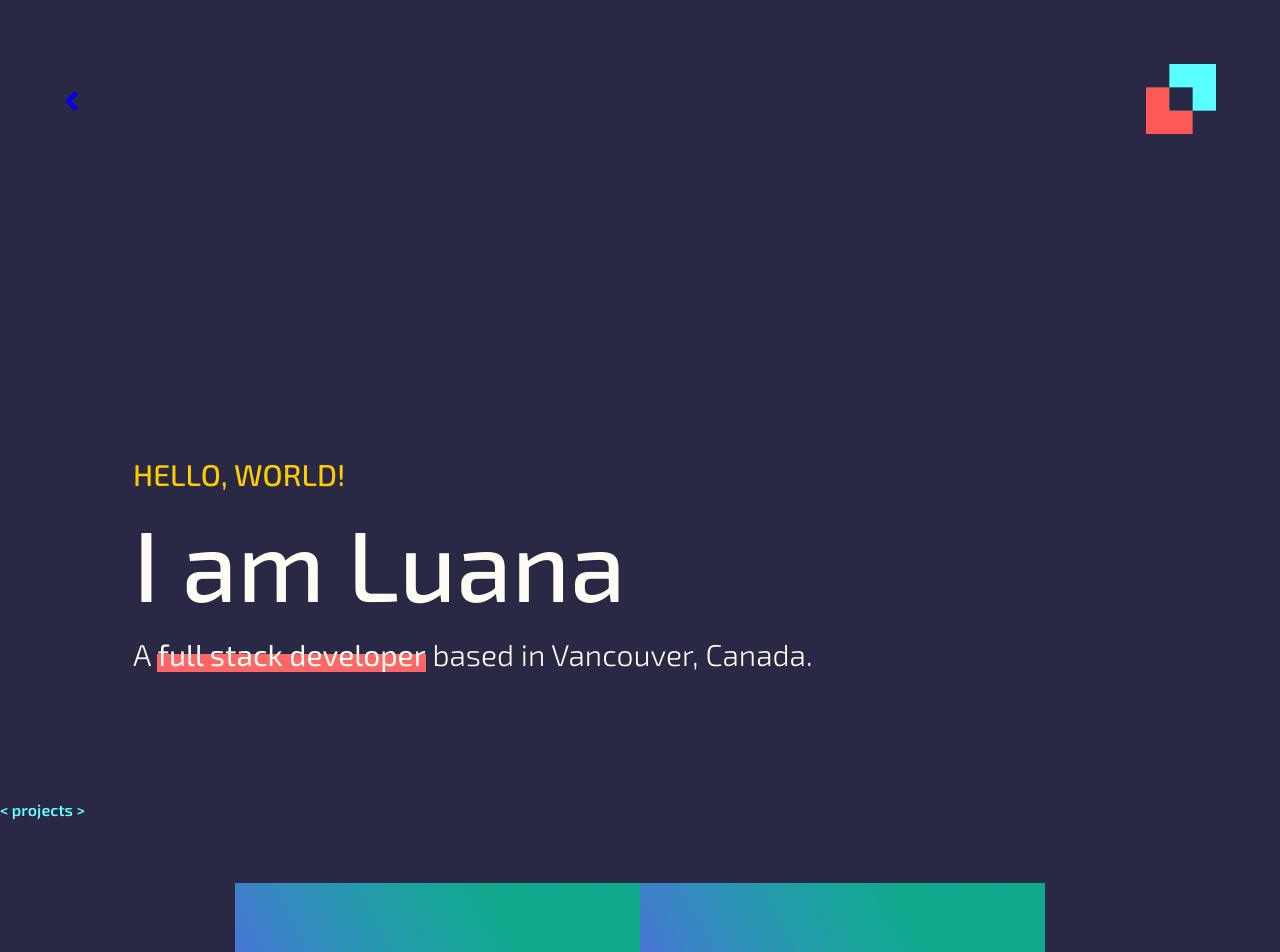
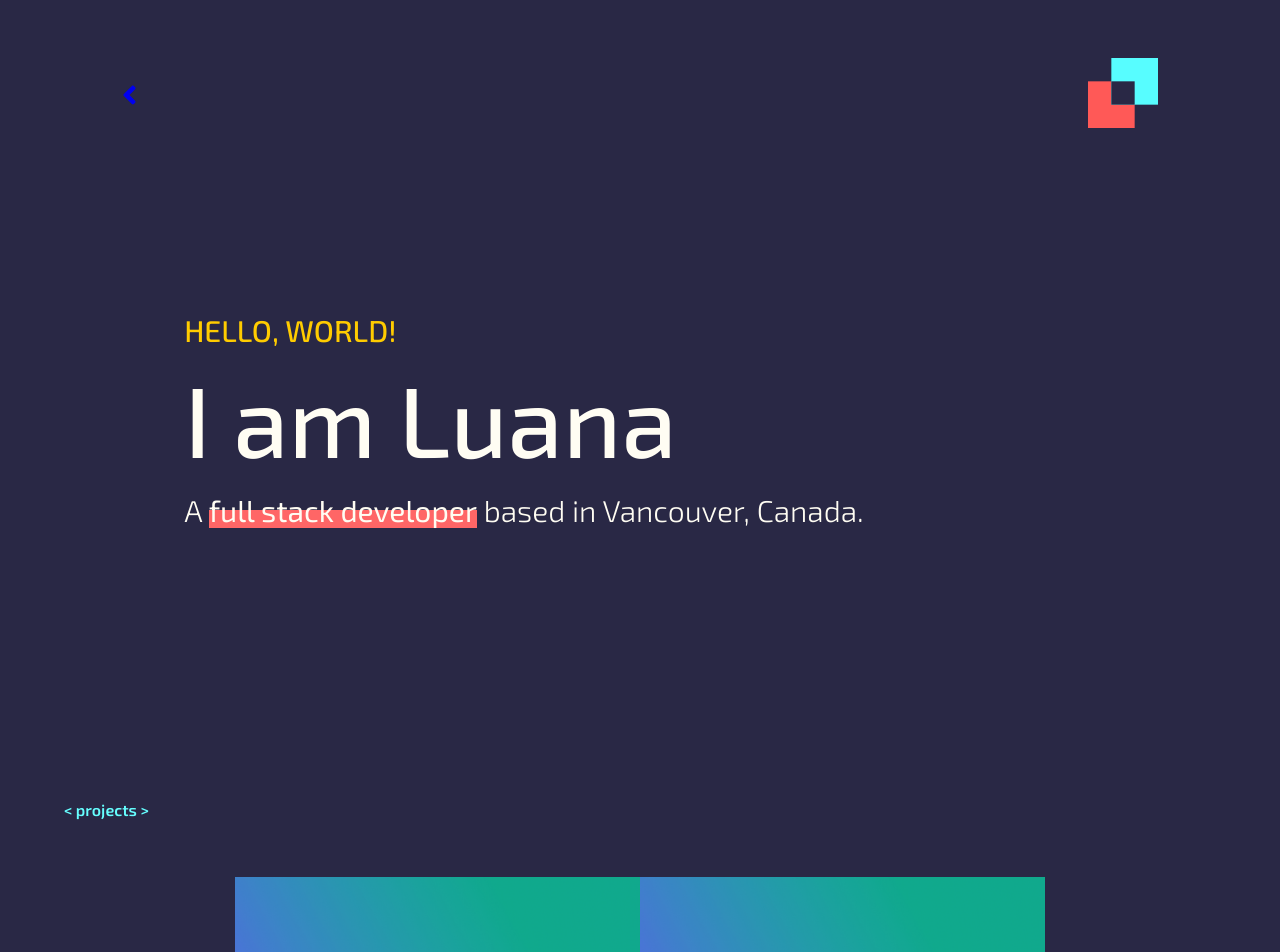
Before and after one commit to luanateixeira148/portfolio, a JavaScript app: page / in a window 1280 px wide. Shown: the top 952 px of the page. Built offline with nearby package versions, Linux system fonts and the light colour scheme; the HTML template or start-up script is replaced by a standard one.

Commit message:
refactor components

```diff
--- a/src/App.scss
+++ b/src/App.scss
@@ -12,4 +12,6 @@ body {
 
 .App {
   background-color: $dark-purple;
+  padding: 0 5%;
+  min-width: 300px;
 }
--- a/src/components/about.scss
+++ b/src/components/About/about.scss
@@ -1,8 +1,8 @@
-@import "../sassStyles/variables";
-@import "../sassStyles/mixins";
+@import "../../sassStyles/variables";
+@import "../../sassStyles/mixins";
 
 
-@media (min-width: $desktop-width){
+@media (min-width: $tablet-width){
 
   .about {
 
@@ -41,7 +41,7 @@
   }
 }
 
-@media (max-width: ($desktop-width - 1)){
+@media (max-width: $mobile-width){
 
   .about {
 
@@ -60,9 +60,7 @@
       aside {
         margin: 7%;
         img {
-          width: 350px;
-          box-shadow: 10px 10px 0 $coral;
-
+          width: 290px;
         }
       }
 
--- a/src/components/About.js
+++ b/src/components/About/index.js
@@ -1,6 +1,6 @@
 import "./about.scss";
-import Button from "./Button";
-import profilePhoto from "../assets/profile_photo.jpg";
+import PrimaryButton from "../PrimaryButton";
+import profilePhoto from "../../assets/profile_photo.jpg";
 
 function About () {
 
@@ -22,7 +22,7 @@ function About () {
             I have a strong background in UI/UX Design, though my expertise lies in simple yet effective web and mobile development.
           </p>
           <div className="about-button">
-            <Button text={"RESUME (PDF)"} />
+            <PrimaryButton text={"RESUME (PDF)"} />
           </div>
         </div>
         <aside>
--- a/src/components/footer.scss
+++ b/src/components/Footer/footer.scss
@@ -1,4 +1,4 @@
-@import "../sassStyles/mixins";
+@import "../../sassStyles/mixins";
 
 .footer {
   @include flexCenter(row);
--- a/src/components/home.scss
+++ b/src/components/Hero/hero.scss
@@ -1,5 +1,5 @@
-@import "../sassStyles/variables";
-@import "../sassStyles/mixins";
+@import "../../sassStyles/variables";
+@import "../../sassStyles/mixins";
 
 
 @media (min-width: $tablet-width) {
@@ -16,6 +16,7 @@
       display: flex;
       flex-direction: column;
       align-items: flex-start;
+      justify-content: flex-start;
       height: 80%;
 
       .intro {
--- a/src/index.js
+++ b/src/components/Hero/index.js
@@ -1,17 +1,24 @@
-import React from 'react';
-import ReactDOM from 'react-dom';
-import { BrowserRouter } from "react-router-dom";
-import App from './App';
-import reportWebVitals from './reportWebVitals';
+import "./hero.scss";
+import Header from '../Header';
 
-ReactDOM.render(
-    <BrowserRouter>
-      <App />
-    </BrowserRouter>,
-  document.getElementById('root')
-);
+function Hero () {
 
-// If you want to start measuring performance in your app, pass a function
-// to log results (for example: reportWebVitals(console.log))
-// or send to an analytics endpoint. Learn more: https://bit.ly/CRA-vitals
-reportWebVitals();
+  return (
+    <div className="home">
+      <header>
+        <Header />
+      </header>
+      <main>
+        <div className="intro">
+          <h1 className="upper-title yellow">HELLO, WORLD!</h1>
+          <h1 className="title-name off-white">I am Luana</h1>
+          <p className="subtitle off-white">
+            A <mark>full stack developer</mark> based in Vancouver, Canada.</p>
+        </div>
+      </main>
+    </div>
+  );
+
+}
+
+export default Hero;
--- a/src/components/Button.js
+++ b/src/components/PrimaryButton/index.js
@@ -1,4 +1,4 @@
-import "./button.scss";
+import "./primary-button.scss";
 
 function Button(props) {
 
--- a/src/components/button.scss
+++ b/src/components/PrimaryButton/primary-button.scss
@@ -1,4 +1,4 @@
-@import "../sassStyles/variables";
+@import "../../sassStyles/variables";
 
 .button-3d {
   height: 40px;
--- a/src/components/ProjectsGrid/index.js
+++ b/src/components/ProjectsGrid/index.js
@@ -1,5 +1,5 @@
 import { Link } from "react-router-dom";
-import Button from "../Button";
+import PrimaryButton from "../PrimaryButton";
 import lotify from "../../assets/Lotify.png"
 import "./projects.scss";
 
@@ -19,7 +19,7 @@ function ProjectsGrid () {
         </div>
         <div className="projects-comp-button">
           <Link to="/projects">
-            <Button text={"SEE MORE"} />
+            <PrimaryButton text={"SEE MORE"} />
           </Link>
         </div>
       </main>
--- a/src/pages/Main/main.js
+++ b/src/pages/Main/main.js
@@ -1,5 +1,5 @@
 import ProjectsComp from '../../components/ProjectsGrid';
-import Home from '../../components/Home';
+import Home from '../../components/Hero';
 import About from '../../components/About';
 import Skills from '../../components/Skills/Skills';
 import Contact from '../../components/Contact/Contact';
```
Also changed, not shown: src/components/Footer/index.js (renamed from src/components/Footer.js).
